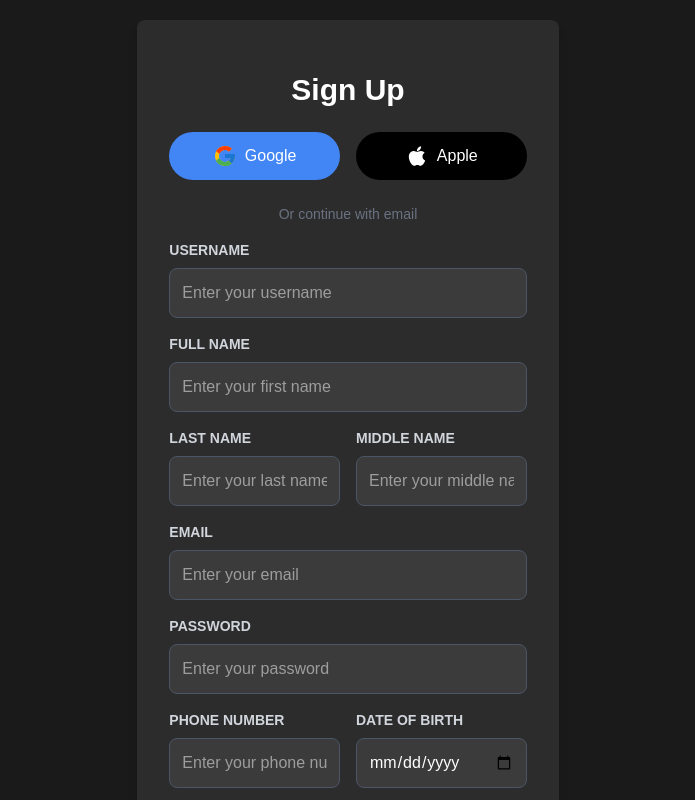
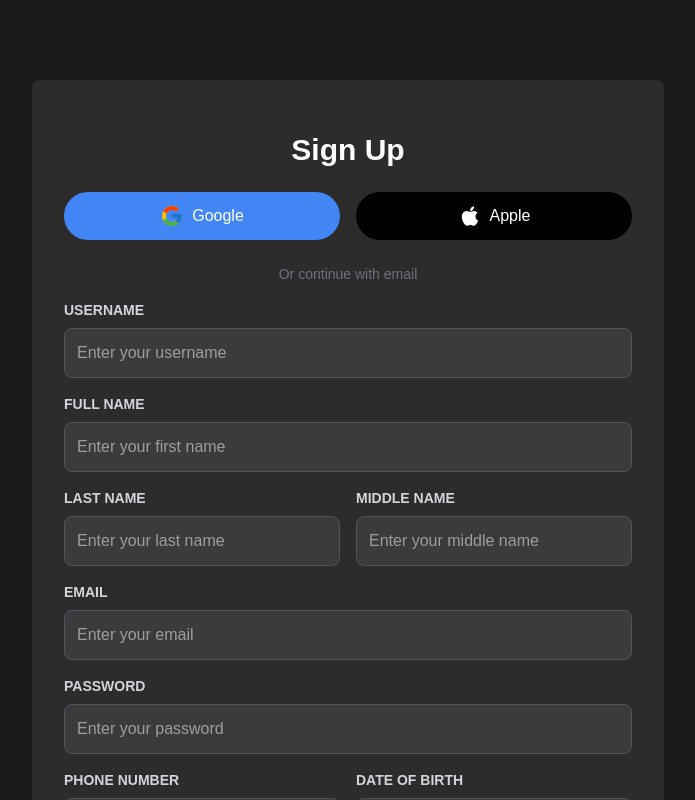
Before and after one commit to BaoNgoc2801/EchoVerse, a Next.js app in the folder micro-frontend-auth/: page /auth/signup in a window 1280 px wide. Shown: the top 800 px of the page, without its empty margins (292-987 px from the left). Built offline with nearby package versions, Linux system fonts and the light colour scheme; no server answers.

Commit message:
fix ui of register page

```diff
--- a/micro-frontend-auth/src/app/auth/signup/page.tsx
+++ b/micro-frontend-auth/src/app/auth/signup/page.tsx
@@ -67,8 +67,8 @@ const RegisterPage = ({ onClose }: { onClose: () => void }) => {
     };
 
     return (
-        <div className="flex min-h-screen items-center justify-center bg-[#1a1a1a] overflow-auto py-5 px-2">
-            <div className="w-full sm:w-1/2 md:w-1/3 bg-[#2c2c2c] p-8 rounded-lg shadow-lg ">
+        <div className="flex min-h-screen items-center justify-center bg-[#1a1a1a] overflow-auto py-10 px-2">
+            <div className="w-full sm:w-3/6 md:w-3/6 bg-[#2c2c2c] p-8 rounded-lg shadow-lg mt-10">
                 <div className="text-center mb-6 mt-5">
                     <h2 className="text-3xl font-bold mt-4 text-white">Sign Up</h2>
                 </div>
```
